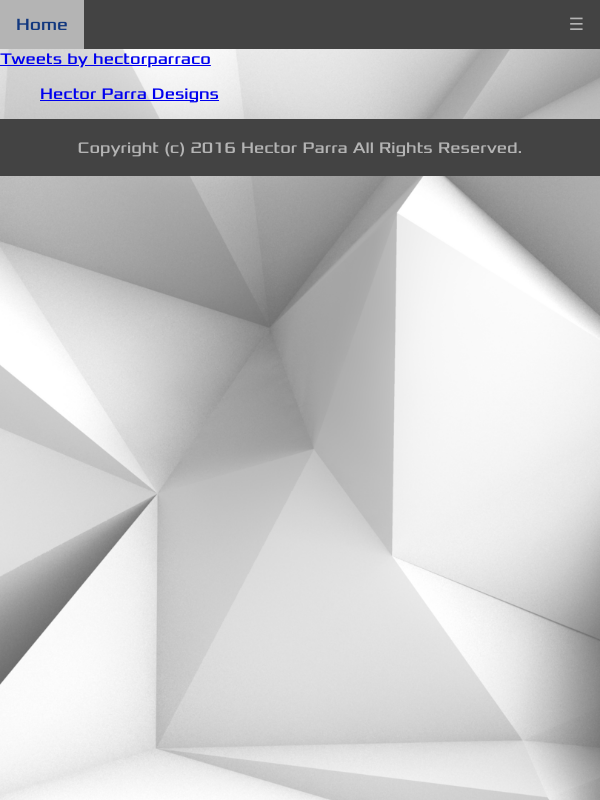
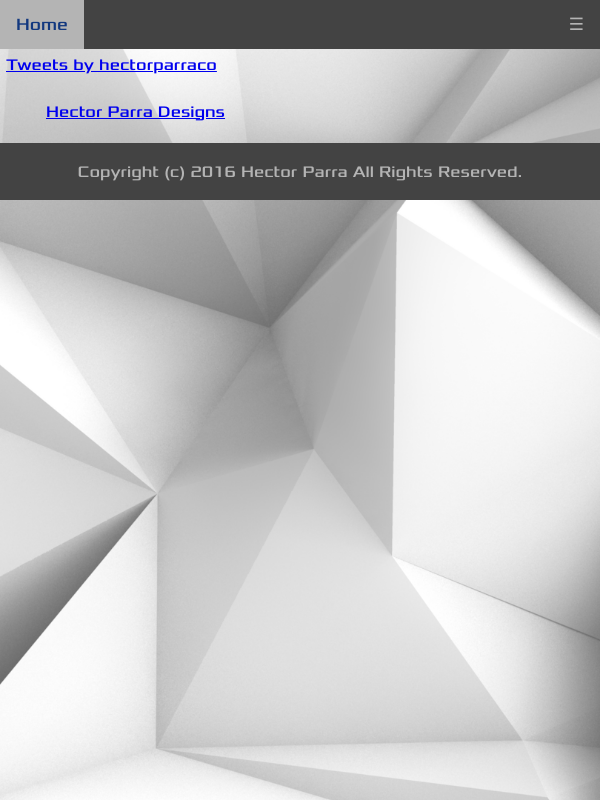
Before and after one commit to hector-parra/hectorparra.me, a plain HTML site: page information.html in a window 600 px wide. Drawn offline with Linux system fonts and the light colour scheme.

Commit message:
fix for larger phones

```diff
--- a/main_style.css
+++ b/main_style.css
@@ -158,8 +158,9 @@ body.no-touch .boxInner:hover .titleBox, body.touch .boxInner.touchFocus {
       width: 50%;
       padding-bottom: 50%;
    }
-   .socialmedia{
-       width: 100%;
+    .socialmedia {
+       width: 98%;
+       margin: 1%;
    }
    img.logo {
         display: block;
```
